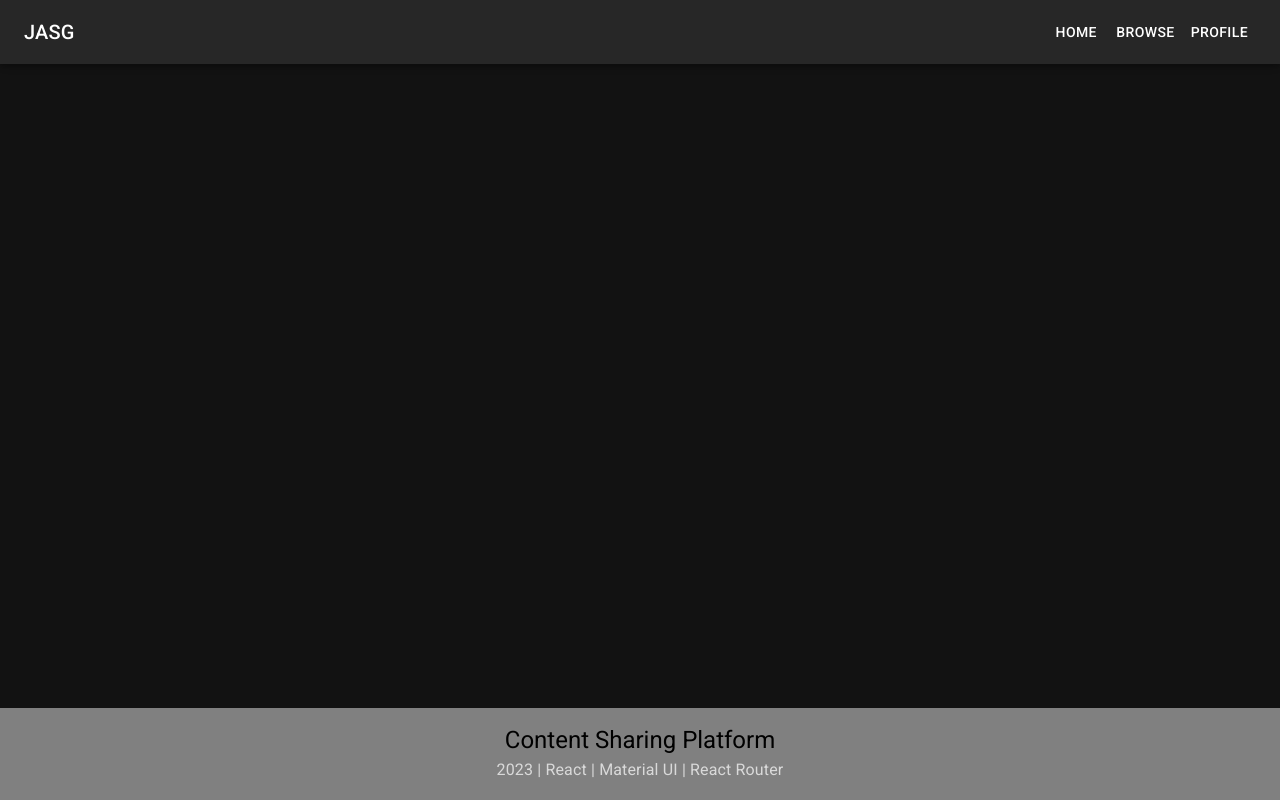
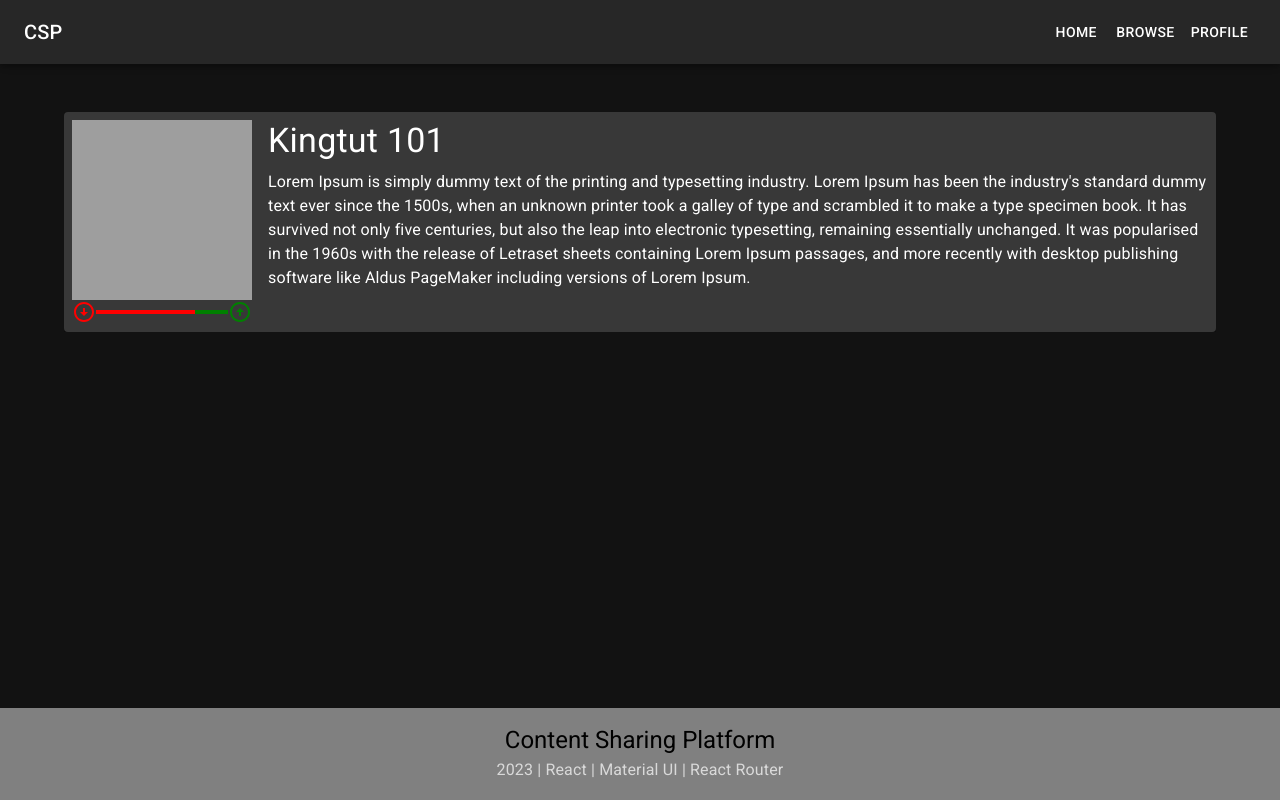
Before and after one commit to KINGTUT10101/ContentSharingPlatform, a React (Create React App) app in the folder client/: page /profile in a window 1280 px wide. Built offline with nearby package versions, Linux system fonts and the light colour scheme; grey boxes are pictures that could not be loaded.

Commit message:
Initial profile card component

```diff
--- a/client/package.json
+++ b/client/package.json
@@ -8,7 +8,7 @@
     "@emotion/styled": "^11.11.0",
     "@fontsource/roboto": "^5.0.8",
     "@mui/icons-material": "^5.14.16",
-    "@mui/material": "^5.14.14",
+    "@mui/material": "^5.14.16",
     "@testing-library/jest-dom": "^5.17.0",
     "@testing-library/react": "^13.4.0",
     "@testing-library/user-event": "^13.5.0",
--- a/client/src/App.js
+++ b/client/src/App.js
@@ -9,6 +9,7 @@
 
 // Pages
 import Home from "./pages/Home"
+import Profile from "./pages/Profile"
 
 const darkTheme = createTheme({
   palette: {
@@ -33,7 +34,7 @@
         <Container sx={{ pb: '2rem', wordWrap: 'break-word' }} style={{flex: 1}}>
           <Routes>
             <Route path="/" element={ <Home /> } />
-            <Route path="about" element={ <div> about me!!! </div> } />
+            <Route path="profile" element={ <Profile /> } />
             <Route path="contact" element={ <div> here are my contacts </div> } />
           </Routes>
         </Container>
--- a/client/src/components/Header.js
+++ b/client/src/components/Header.js
@@ -24,7 +24,7 @@
 }
 
 const drawerWidth = 240;
-const siteName = "JASG"
+const siteName = "CSP"
 const navItems = [
   {name: 'Home', path: '/'}, {name: 'Browse', path: '/browse'}, {name: 'Profile', path: '/profile'}
 ]
--- /dev/null
+++ b/client/src/components/ProfileCard.js
@@ -0,0 +1,35 @@
+import { Typography, Paper, Box, Avatar } from '@mui/material';
+import useMediaQuery from '@mui/material/useMediaQuery'
+import { useTheme } from '@mui/material/styles'
+import RatingBar from "./RatingBar"
+
+export default function ProfileCard () {
+  const theme = useTheme()
+  let flexDirection = useMediaQuery(theme.breakpoints.down('sm')) ? "column" : "row"
+
+  return (
+    <div style={{overflow: "hidden"}}>
+      <Paper elevation={20}>
+        <Box sx={{display: "flex", alignItems: "flex-start", justifyContent: "center", gap: "1rem", flexDirection: flexDirection}} padding={1}>
+          <div style={{margin: '0 auto'}}>
+            <Avatar
+              src="https://avatars.cloudflare.steamstatic.com/abf4ba4f97b8e409561053e0e6a4ac0795777c93_full.jpg"
+              variant="square"
+              style={{width: "180px", height: "180px"}}
+            />
+            <RatingBar fontSize="1.5rem" />
+          </div>
+
+          <div>
+            <Typography align="left" variant="h4" paddingBottom={1}>
+              Kingtut 101
+            </Typography>
+            <Typography align="left" variant="body1">
+              Lorem Ipsum is simply dummy text of the printing and typesetting industry. Lorem Ipsum has been the industry's standard dummy text ever since the 1500s, when an unknown printer took a galley of type and scrambled it to make a type specimen book. It has survived not only five centuries, but also the leap into electronic typesetting, remaining essentially unchanged. It was popularised in the 1960s with the release of Letraset sheets containing Lorem Ipsum passages, and more recently with desktop publishing software like Aldus PageMaker including versions of Lorem Ipsum.
+            </Typography>
+          </div>
+        </Box>
+      </Paper>
+    </div>
+  )
+}
--- a/client/src/components/RatingBar.js
+++ b/client/src/components/RatingBar.js
@@ -2,10 +2,10 @@
 import ArrowCircleUpIcon from '@mui/icons-material/ArrowCircleUp';
 import ArrowCircleDownIcon from '@mui/icons-material/ArrowCircleDown';
 
-export default function RatingBar () {
+export default function RatingBar ({ fontSize="2rem" }) {
   return (
     <Box display="flex" alignItems="center">
-      <ArrowCircleDownIcon sx={{ color: 'red', fontSize: '2rem' }} />
+      <ArrowCircleDownIcon sx={{ color: 'red', fontSize: fontSize }} />
       <LinearProgress
         variant="determinate"
         value={75}
@@ -17,7 +17,7 @@
           flex: 1
         }}
       />
-      <ArrowCircleUpIcon sx={{ color: 'green', fontSize: '2rem' }} />
+      <ArrowCircleUpIcon sx={{ color: 'green', fontSize: fontSize }} />
     </Box>
   )
 }
--- a/client/src/pages/Home.js
+++ b/client/src/pages/Home.js
@@ -6,7 +6,7 @@
     <div>
       <Grid container spacing={{ xs: 2, md: 3 }} columns={{ xs: 4, sm: 8, md: 16 }} justifyContent="center" alignItems="center">
         {Array.from(Array(8)).map((_, index) => (
-          <Grid item xs={2} sm={3} md={4} key={index}>
+          <Grid item xs={2} sm={3} md={4}>
             <ContentCard />
           </Grid>
         ))}
--- a/client/src/pages/Profile.js
+++ b/client/src/pages/Profile.js
@@ -0,0 +1,10 @@
+import ProfileCard from "../components/ProfileCard"
+
+export default function Profile() {
+  return (
+    <div>
+      <ProfileCard />
+
+    </div>
+  )
+}
```
Also changed, not shown: 1 other file (tests, documents, lock files or other folders).
